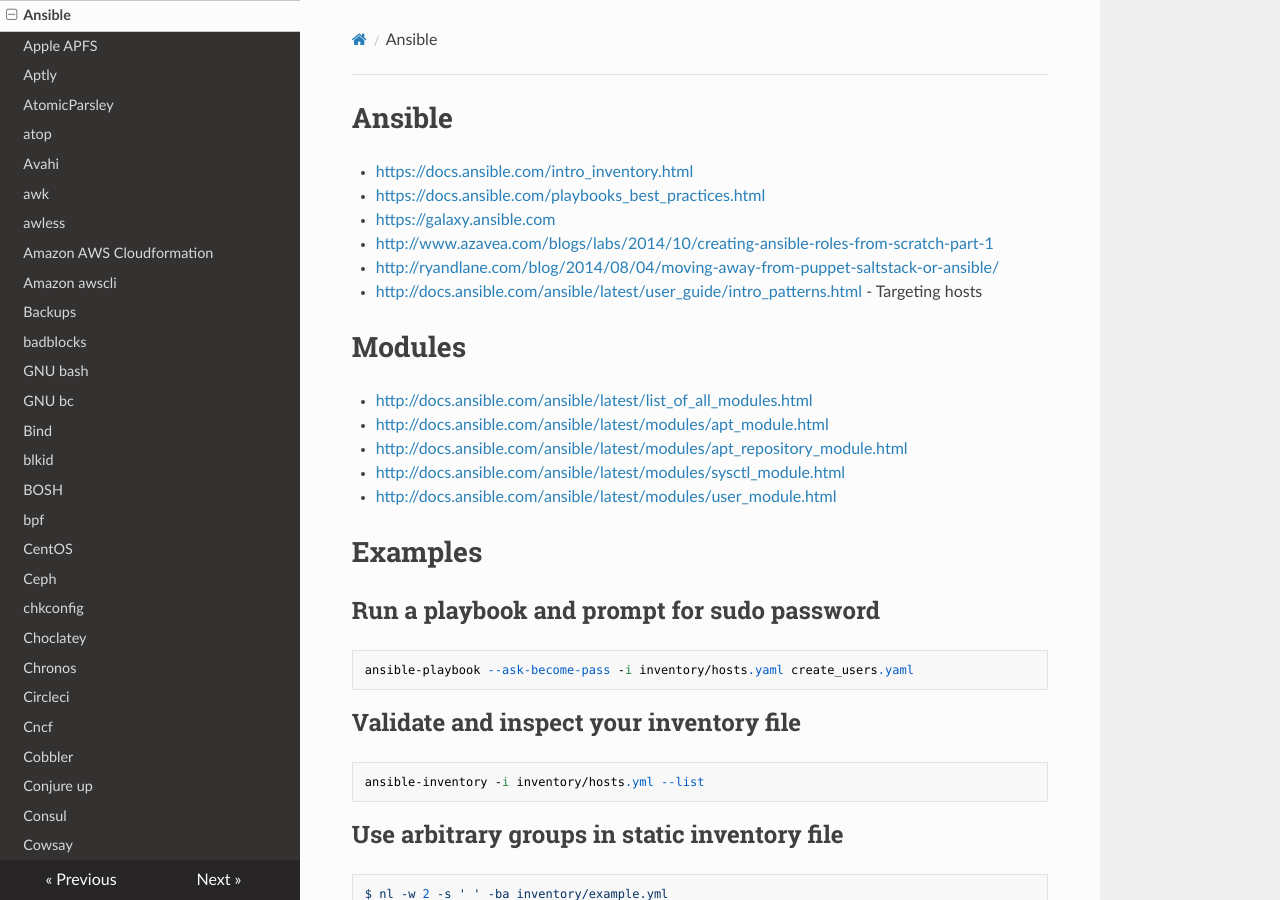
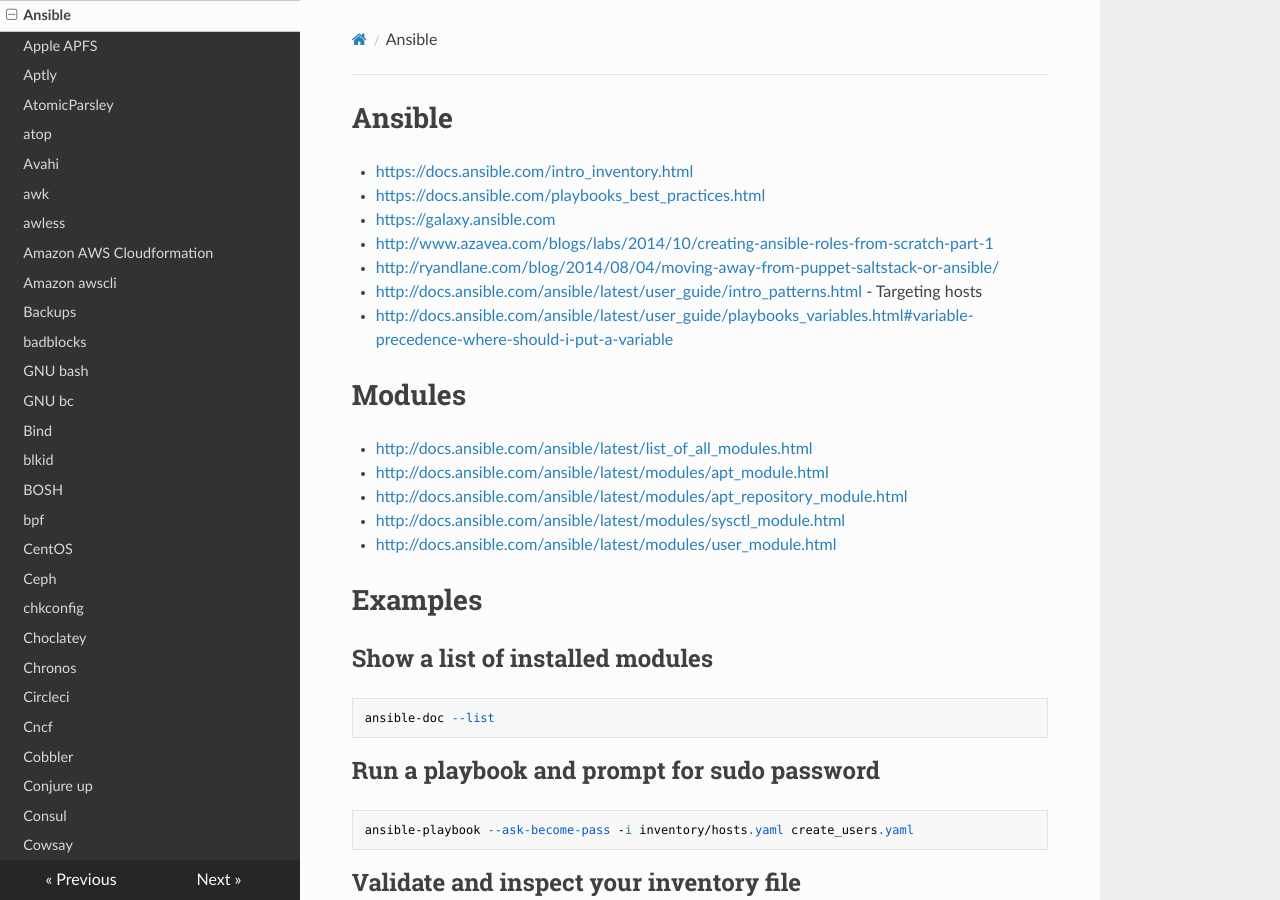
Before and after one commit to lando-cal/tech-notes, an MkDocs documentation site: the page built from docs/ansible.md, in a window 1280 px wide and 900 px high. Built offline with MkDocs 1.6.1, drawn with Linux system fonts in a browser that asks for light colours; nearby versions of some CDN libraries.

Commit message:
Add some links, docs

````diff
--- a/docs/ansible.md
+++ b/docs/ansible.md
@@ -6,6 +6,7 @@
 - <http://www.azavea.com/blogs/labs/2014/10/creating-ansible-roles-from-scratch-part-1>
 - <http://ryandlane.com/blog/2014/08/04/moving-away-from-puppet-saltstack-or-ansible/>
 - <http://docs.ansible.com/ansible/latest/user_guide/intro_patterns.html> - Targeting hosts
+- <http://docs.ansible.com/ansible/latest/user_guide/playbooks_variables.html#variable-precedence-where-should-i-put-a-variable>
 
 # Modules
 
@@ -16,6 +17,12 @@
 - <http://docs.ansible.com/ansible/latest/modules/user_module.html>
 
 # Examples
+
+## Show a list of installed modules
+
+```
+ansible-doc --list
+```
 
 ## Run a playbook and prompt for sudo password
 
````
Also changed, not shown: docs/kubernetes.md (+1 -0 lines).
